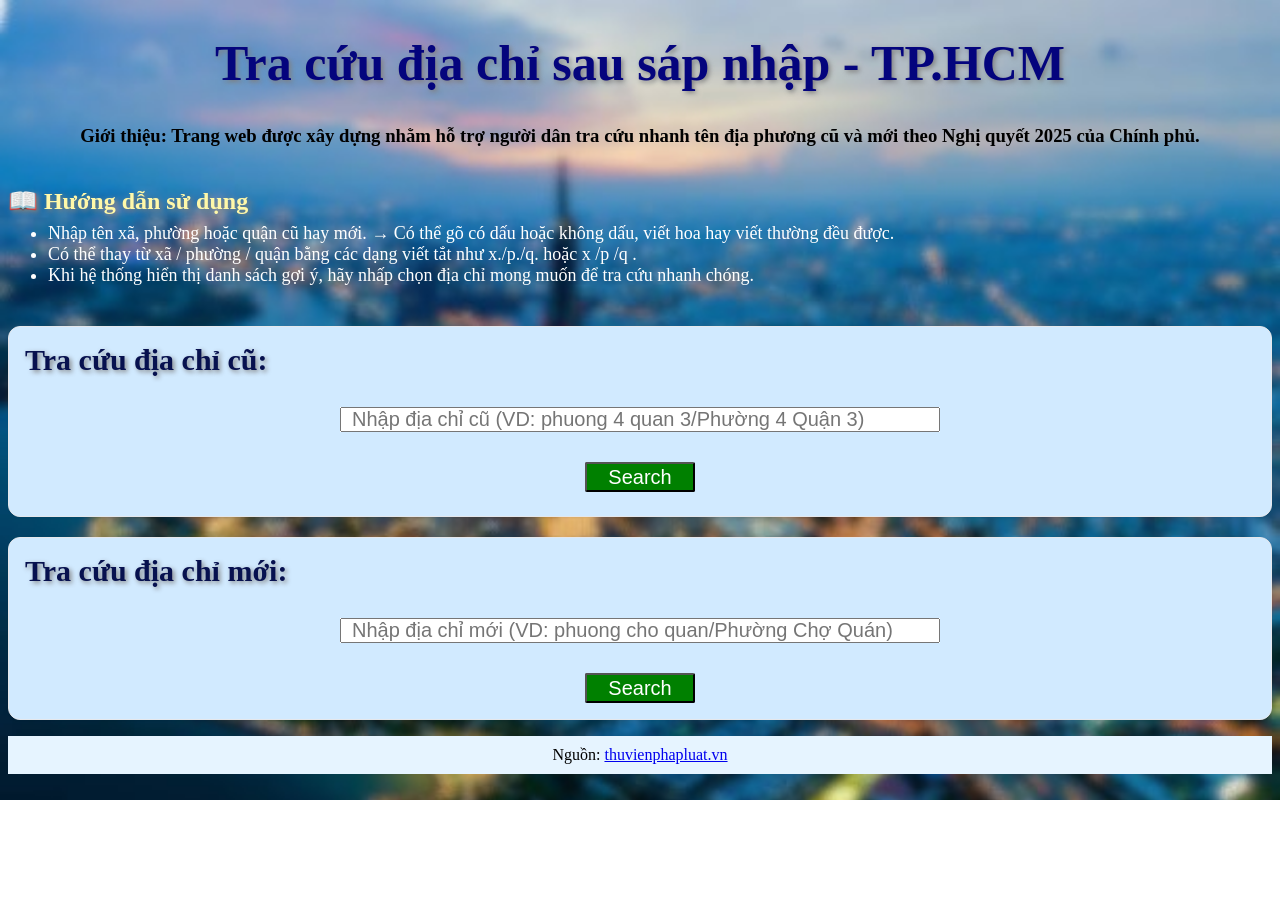
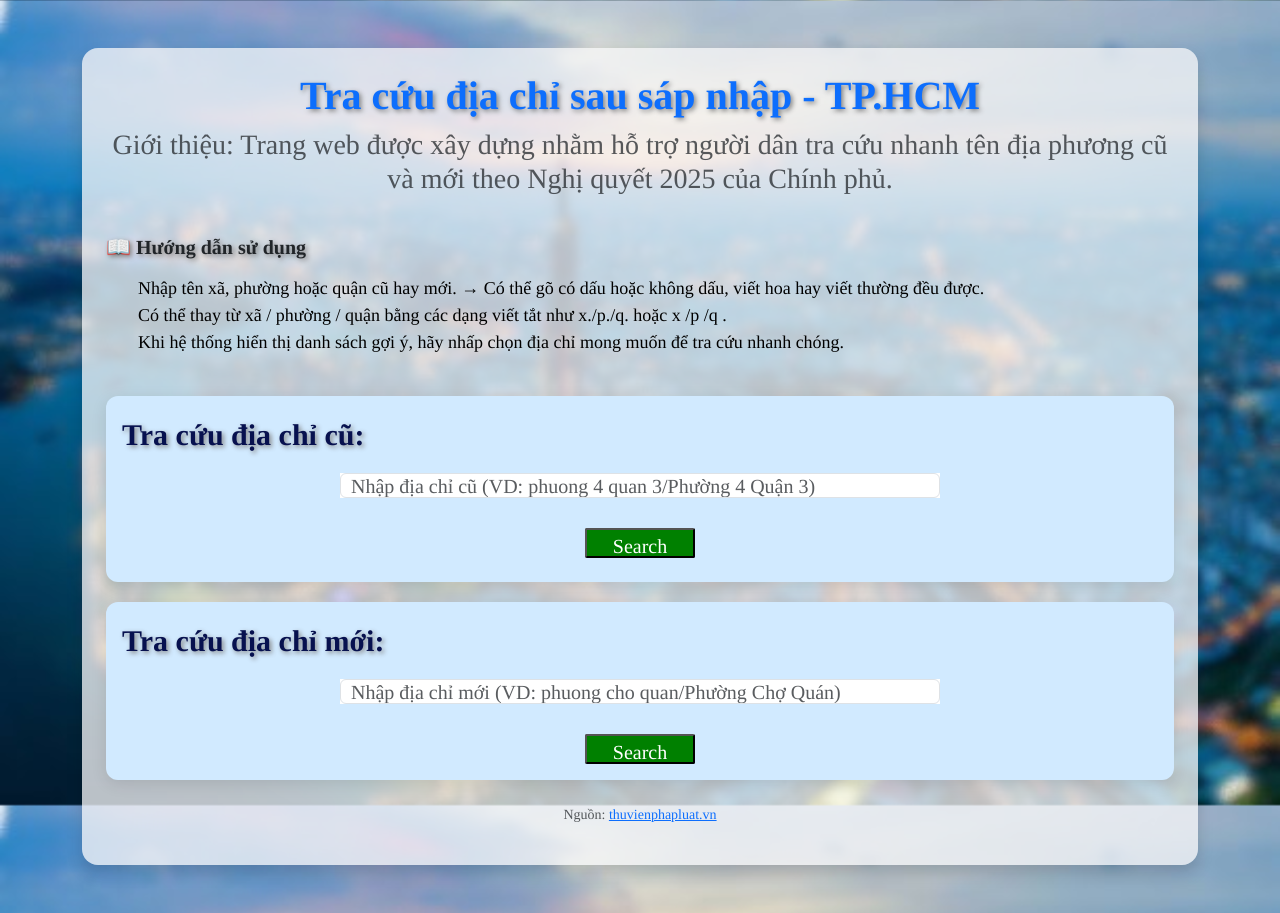
Before and after one commit to tattothi-99/tra-cuu-dia-chi-HCM, a plain HTML site: page index.html in a window 1280 px wide. Before the commit the page ends 800 px from the top, so only its background shows below. Drawn offline with nearby package versions, Linux system fonts and the light colour scheme.

Commit message:
Add files via upload
thay đổi css

```diff
--- a/index.html
+++ b/index.html
@@ -4,29 +4,32 @@
     <meta charset="UTF-8">
     <meta name="viewport" content="width=device-width, initial-scale=1.0">
     <title>Website tra cứu</title>
+    <link href="https://cdn.jsdelivr.net/npm/bootstrap@5.3.3/dist/css/bootstrap.min.css" rel="stylesheet">
     <link rel="stylesheet" href="tracuu.css">
 </head>
 <body>
-    <header>
-        <h1>Tra cứu địa chỉ sau sáp nhập - TP.HCM</h1>
-        <h3>Giới thiệu: Trang web được xây dựng nhằm hỗ trợ người dân tra cứu nhanh tên địa phương cũ và mới theo Nghị quyết 2025 của Chính phủ.</h3>
+    <div class="container my-5">
+        <div class="bg-light bg-opacity-75 p-4 rounded-4 shadow">
+            <header class="text-center mb-4">
+                <h1 class="display-6 text-primary fw-bold">Tra cứu địa chỉ sau sáp nhập - TP.HCM</h1>
+                <h3 class="text-muted">Giới thiệu: Trang web được xây dựng nhằm hỗ trợ người dân tra cứu nhanh tên địa phương cũ và mới theo Nghị quyết 2025 của Chính phủ.</h3>
             </header>
 
-    <section id="huongdan">
-      <h2>📖 Hướng dẫn sử dụng</h2>
+            <section id="huongdan" class="mb-4">
+            <h2 class="h5 fw-semibold mb-3">📖 Hướng dẫn sử dụng</h2>
             <ul class="hdsd">
-        <li>Nhập tên xã, phường hoặc quận cũ hay mới.
+                <li class="list-group-item">Nhập tên xã, phường hoặc quận cũ hay mới.
                     → Có thể gõ có dấu hoặc không dấu, viết hoa hay viết thường đều được.</li>
-        <li>Có thể thay từ xã / phường / quận bằng các dạng viết tắt như x./p./q. hoặc x /p /q .</li>
-        <li>Khi hệ thống hiển thị danh sách gợi ý, hãy nhấp chọn địa chỉ mong muốn để tra cứu nhanh chóng.</li>
+                <li class="list-group-item">Có thể thay từ xã / phường / quận bằng các dạng viết tắt như x./p./q. hoặc x /p /q .</li>
+                <li class="list-group-item">Khi hệ thống hiển thị danh sách gợi ý, hãy nhấp chọn địa chỉ mong muốn để tra cứu nhanh chóng.</li>
             </ul>
             </section>
 
-    <div class="card">
+            <div class="card" >
                 <p class="title">Tra cứu địa chỉ cũ:</p>
                 <div class="search-box">
                     <div class="row">
-                <input type="text" id="inputCu" placeholder="Nhập địa chỉ cũ (VD: phuong 4 quan 3/Phường 4 Quận 3)" autocomplete="off"></input>
+                        <input type="text" class="form-control" id="inputCu" placeholder="Nhập địa chỉ cũ (VD: phuong 4 quan 3/Phường 4 Quận 3)" autocomplete="off"></input>
                     </div>
                     <div class="atcp-box"></div>
                 </div>
@@ -35,7 +38,7 @@
                     <span id="countBadge" class="badge"></span>
                     <span id="noteTip" class="tip" title=""></span>
                 </div>
-        <p id="result" style="white-space: pre-line; display:none;"></p>
+                <p id="result" class="mt-3 text-center fw-semibold" style="white-space: pre-line; display:none;"></p>
             </div>
             <script src="tracuu.js"></script>
             <script src="dc-autocomplete.js"></script>
@@ -44,17 +47,18 @@
                 <p class="title">Tra cứu địa chỉ mới:</p>
                 <div class="search-box2">
                     <div class="row2">
-                <input type="text" id="inputMoi" placeholder="Nhập địa chỉ mới (VD: phuong cho quan/Phường Chợ Quán)" autocomplete="off"></input>
+                        <input type="text" class="form-control" id="inputMoi" placeholder="Nhập địa chỉ mới (VD: phuong cho quan/Phường Chợ Quán)" autocomplete="off"></input>
                     </div>
                     <div class="atcp-box2"></div>
                 </div>
                 <button id="btnSearch2">Search</button>
-        <p id="result2" style="white-space: pre-line; display:none;"></p>
+                <p id="result2" class="mt-3 text-center fw-semibold" style="white-space: pre-line; display:none;"></p>
             </div>
             <script src="tracuu2.js"></script>
             <script src="dc-autocomplete2.js"></script>
 
-    <p class="footer">Nguồn: <a href="https://thuvienphapluat.vn/phap-luat/ho-tro-phap-luat/tra-cuu-168-phuong-xa-tphcm-chinh-thuc-sau-sap-nhap-nam-2025-day-du-chi-tiet-danh-sach-toan-bo-phuo-570655-223893.html" target="_blank">thuvienphapluat.vn</a></p>
+            <footer class="text-center small text-muted mt-4" class="footer">Nguồn: <a href="https://thuvienphapluat.vn/phap-luat/ho-tro-phap-luat/tra-cuu-168-phuong-xa-tphcm-chinh-thuc-sau-sap-nhap-nam-2025-day-du-chi-tiet-danh-sach-toan-bo-phuo-570655-223893.html" target="_blank">thuvienphapluat.vn</a></p>
+        </div>
+    </div>
 </body>
-
 </html>
--- a/tracuu.css
+++ b/tracuu.css
@@ -2,8 +2,10 @@ body {
     padding: 0;
     background-image: url("tphcm-istockphoto.jpg");
     background-size: cover;
+    background-position: center;
+    background-attachment: fixed;
     /* background-repeat: no-repeat; */
-    font-family: 'Times New Roman', Times, serif;
+    font-family: "Times", sans-serif;;
 }
 
 h1 {
@@ -29,15 +31,15 @@ h3 {
     margin-top: 0;
     margin-bottom: 40px;
     font-size: 18px;
-    color: white
+    color: black;
 }
 
 .card {
     background:rgb(209, 234, 255);
-    border: 1px solid #e5e7eb;
+    border: none;
     border-radius: 12px;
     padding: 16px;
-    box-shadow: 0 1px 2px rgba(0,0,0,.04);
+    box-shadow: 0 4px 16px rgba(0,0,0,0.1);
     margin-top: 20px;
 }
 
@@ -77,23 +79,25 @@ h3 {
 }
 
 .atcp-box ul, .atcp-box2 ul {
-    padding: 0px 10px;
+    list-style: none;
+    margin: 0;
+    padding: 0;
 }
 
 .atcp-box ul li, .atcp-box2 ul li {
     font-size: 20px;
     list-style: none;
     border-radius: 3px;
-    padding: 5px 10px;
+    padding:  8px 12px;
     cursor: pointer;
 }
 
 .atcp-box ul li:hover {
-    background: white;
+    background: #f1f1f1;
 }
 
 .atcp-box2 ul li:hover {
-    background: white;
+    background: #f1f1f1;
 }
 
 .atcp-box, .atcp-box2 {
```
Lines whose indentation alone changed are shown as unchanged.
